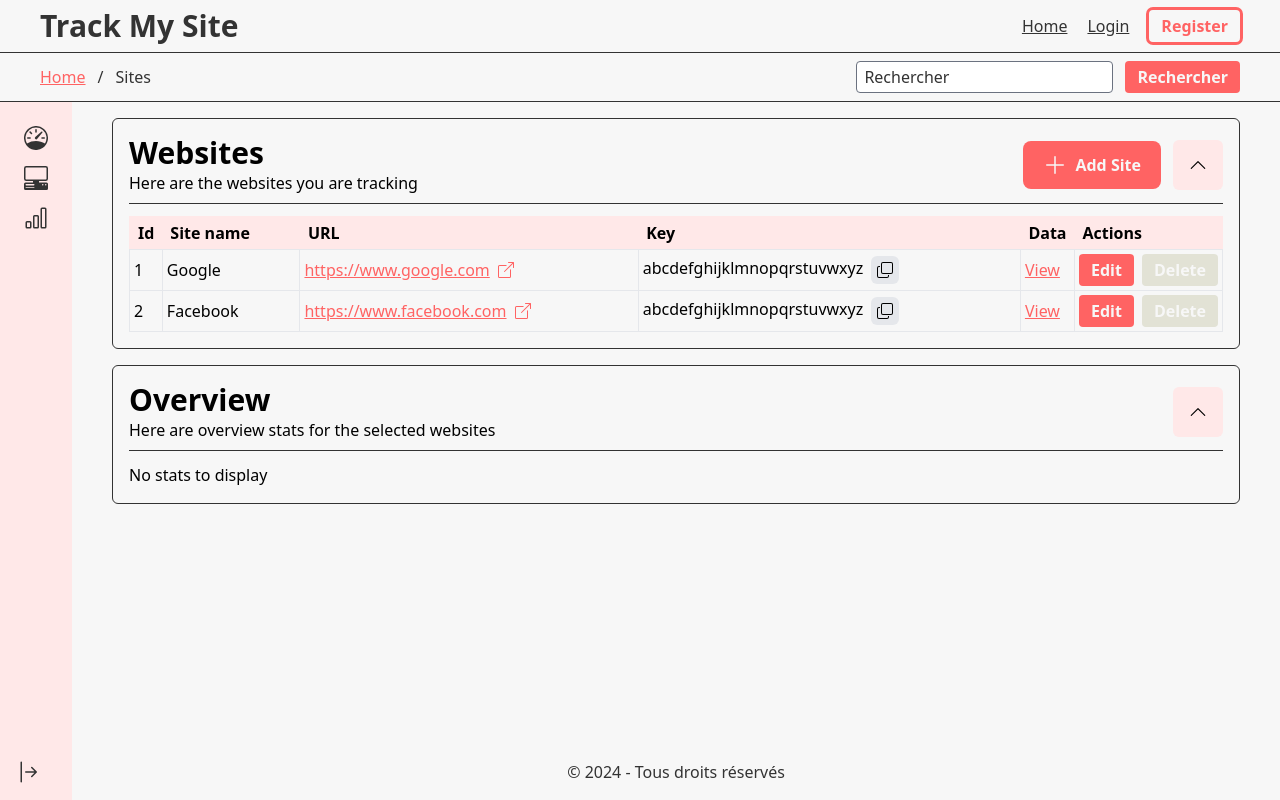
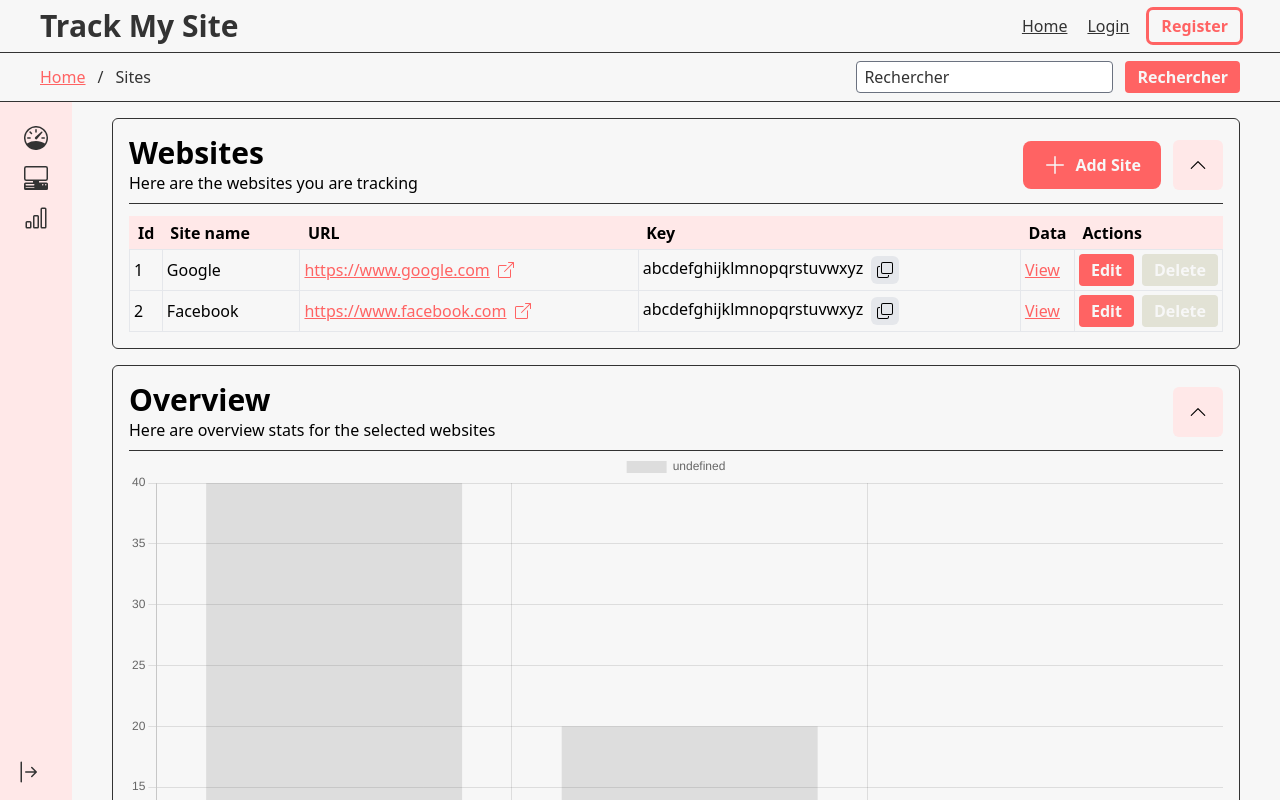
Before and after one commit to eliooooooo/Vue-Dashboard, a Vue app: page /sites in a window 1280 px wide. Built offline with nearby package versions, Linux system fonts and the light colour scheme.

Commit message:
Feat: add Site overview

```diff
--- /dev/null
+++ b/src/components/Sites/OverviewChart.vue
@@ -0,0 +1,26 @@
+<script>
+import { Bar } from 'vue-chartjs'
+import { Chart as ChartJS, Title, Tooltip, Legend, BarElement, CategoryScale, LinearScale } from 'chart.js'
+
+ChartJS.register(Title, Tooltip, Legend, BarElement, CategoryScale, LinearScale)
+
+export default {
+    name: 'BarChart',
+    components: { Bar },
+    data() {
+        return {
+            chartData: {
+                labels: ['January', 'February', 'March'],
+                datasets: [{ data: [40, 20, 12] }]
+            },
+            chartOptions: {
+                responsive: true
+            }
+        }
+    }
+}
+</script>
+
+<template>
+    <Bar id="my-chart-id" :options="chartOptions" :data="chartData" />
+</template>
--- a/src/components/Sites/SiteRow.vue
+++ b/src/components/Sites/SiteRow.vue
@@ -1,5 +1,5 @@
 <script setup>
-import { defineProps, defineEmits, ref } from 'vue'
+import { ref } from 'vue'
 
 const props = defineProps({
     site: {
--- a/src/components/Sites/SitesStats.vue
+++ b/src/components/Sites/SitesStats.vue
@@ -1,4 +1,5 @@
 <script setup>
+import OverviewChart from './OverviewChart.vue';
 </script>
 
 <template>
@@ -21,7 +22,9 @@
         </div>
         <div class="w-full border-dark border-b pt-2" x-show="openStats" x-cloak transition></div>
         <div x-show="openStats" x-cloak transition>
-
+            <div>
+                <OverviewChart />
+            </div>
             <p class="mt-3">
                 No stats to display
             </p>
--- a/src/dist.css
+++ b/src/dist.css
@@ -1235,6 +1235,10 @@
   gap: 0.25rem;
 }
 
+.gap-10 {
+  gap: 2.5rem;
+}
+
 .gap-2 {
   gap: 0.5rem;
 }
@@ -1249,10 +1253,6 @@
 
 .gap-5 {
   gap: 1.25rem;
-}
-
-.gap-10 {
-  gap: 2.5rem;
 }
 
 .self-stretch {
```
